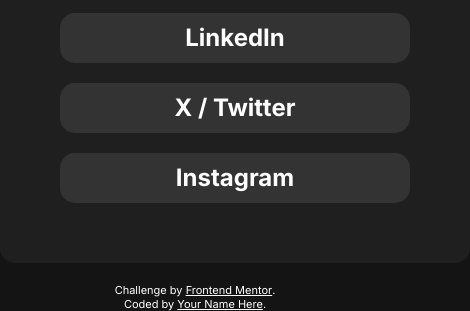
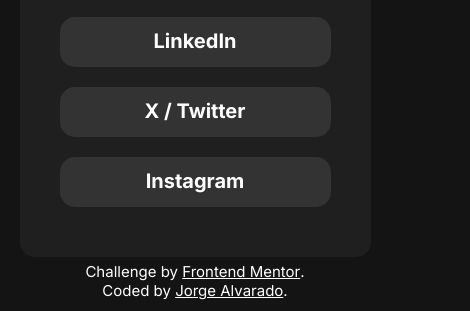
Before and after one commit to JorgeSoftwareDev/Project2_Social-links-profile, a plain HTML site: page index.html in a window 390 px wide. Shown: the part 544-855 px from the top of the page, 470 px wide, since content can reach past the window. Drawn offline with Linux system fonts and the light colour scheme.

Commit message:
adding media queries

```diff
--- a/index.html
+++ b/index.html
@@ -29,13 +29,14 @@
       <a href="https://www.instagram.com/" target="_blank" class="link5">Instagram</a>
     </div>
   </div>
+  <div class="clear"></div>
 
   <div class="attribution">
     <p>
       Challenge by <a href="https://www.frontendmentor.io?ref=challenge" target="_blank">Frontend Mentor</a>.
     </p>
     <p>
-      Coded by <a href="#">Your Name Here</a>.
+      Coded by <a  href="https://www.frontendmentor.io?ref=challenge" target="_blank">Jorge Alvarado</a>.
     </p>
   </div>
 
--- a/style.css
+++ b/style.css
@@ -6,25 +6,33 @@
     font-family: 'Inter', Verdana, 'Geneva', Tahoma, sans-serif;
     font-weight: 400;
     color: hsl(0, 0%, 100%);
+    overflow: hidden;
 }
 
 body{
     display: flex;
-    height: 100vh;
+    height: 100dvh;
+    width: 100dvw;
     flex-direction: column;
     align-items: center;
     justify-content: center;
+    align-content: center;
     background-color: hsl(0, 0%, 8%);
+    padding: 0;
+    margin: 0;
 }
 
 .focused-build{
 display: flex;
 align-items: center;
 flex-direction: column;
-margin: 20px auto;
+margin-bottom: 10px;
 background-color: hsl(0, 0%, 12%);
 border-radius: 15px;
-padding: 50px;
+padding: 40px;
+
+max-width: 485px;
+
 }
 
 img{
@@ -62,17 +70,19 @@
 display: flex;
 flex-direction: column;
 align-items: center;
+width: 100%;
 
 }
 
 .socials a{
     font-weight: 700;
-    font-size: 24px;
+    font-size: 20px;
+    line-height: 1.6rem;
     --b-radius: 15px;
     text-align: center;
     text-decoration: none;
-    width: 350px;
-    padding: 10px 0 10px;
+    width: 100%;
+    padding: 12px 0 10px;
     background-color: hsl(0, 0%, 20%);
     margin: 10px;
     height: 50px;
@@ -137,10 +147,21 @@
 
 a:hover{
     background-color: hsl(75, 94%, 57%);
+    color: hsl(0, 0%, 12%);
 }
 
+
 .attribution{
-    font-size: 11px;
+    font-size: 15px;
     text-align: center;
     color: hsl(228, 45%, 44%);
 }
+
+@media  (max-width: 480px) {
+
+    .focused-build{
+        margin: 0 0 5px;
+        width: 90vw;
+        min-height: 650px;
+    }
+}
```
